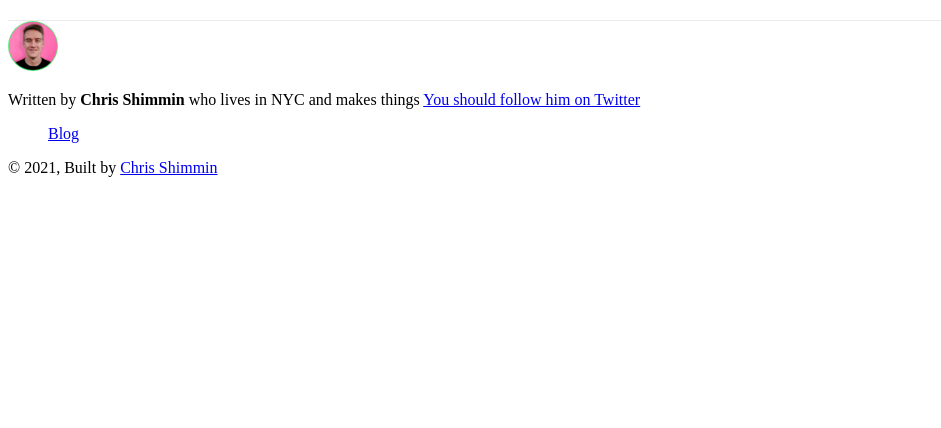
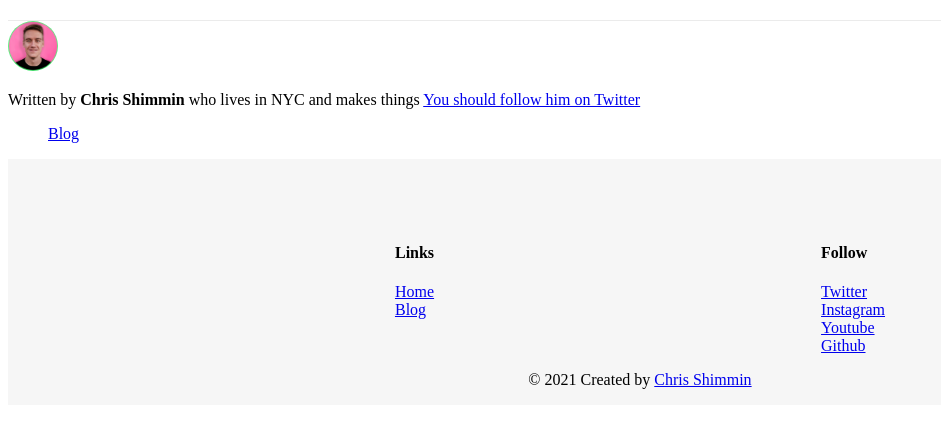
Before and after one commit to ShimmiChristo/shimmin-blog-starter, a Gatsby site: page / in a window 1280 px wide. Shown: the part 68-496 px from the top of the page, without its empty margins (0-941 px from the left). Built offline with nearby package versions, Linux system fonts and the light colour scheme; Gatsby itself is replaced by a stand-in of ours; some packages are replaced by stand-ins of ours.

Commit message:
added the footer

```diff
--- a/gatsby-config.js
+++ b/gatsby-config.js
@@ -4,32 +4,34 @@ module.exports = {
     author: {
       name: `Chris Shimmin`,
       summary: `who lives in NYC and makes things`,
+      website: `https://www.chrisshimmin.com`,
     },
     description: `A Gatsby starter for blogs`,
     siteUrl: `https://gatsby-starter-blog-demo.netlify.app/`,
-    headline: '',
-    description: '',
-    image: '',
-    video: '',
-    twitter: '',
-    name: '',
-    logo: '',
+    headline: ``,
+    description: ``,
+    image: ``,
+    video: ``,
+    twitter: ``,
+    name: ``,
+    logo: ``,
     social: {
-      twitter: `shimmiChristo`,
-      instagram: 'shimmiChristo',
-      youtube: ''
+      twitter: "shimmiChristo",
+      instagram: "shimmiChristo",
+      youtube: `shimdoggy`,
+      facebook: ``,
+      github: `shimmiChristo`
     },
     nav: [
       {
-        name: 'Home',
-        link: '/'
+        name: "Home",
+        link: "/",
       },
       {
-        name: 'Blog',
-        link: '/blog'
+        name: "Blog",
+        link: "/blog",
       },
     ],
-
   },
   plugins: [
     {
@@ -117,7 +119,7 @@ module.exports = {
       },
     },
     `gatsby-plugin-sitemap`,
-    `gatsby-plugin-fontawesome-css`
+    `gatsby-plugin-fontawesome-css`,
 
     // this (optional) plugin enables Progressive Web App + Offline functionality
     // To learn more, visit: https://gatsby.dev/offline
--- a/package.json
+++ b/package.json
@@ -9,6 +9,8 @@
   },
   "dependencies": {
     "@fortawesome/fontawesome-svg-core": "^1.2.34",
+    "@fortawesome/free-brands-svg-icons": "^5.15.2",
+    "@fortawesome/free-regular-svg-icons": "^5.15.2",
     "@fortawesome/free-solid-svg-icons": "^5.15.2",
     "@fortawesome/react-fontawesome": "^0.1.14",
     "@mdx-js/mdx": "^1.6.22",
--- /dev/null
+++ b/src/components/footer.js
@@ -0,0 +1,97 @@
+import React from "react"
+import { Link } from "gatsby"
+import { useSiteMetadata } from "../hooks/use-site-metadata"
+import PropTypes from "prop-types"
+import styled from "styled-components"
+
+const FooterContainer = styled.footer`
+  background-color: #f6f6f6;
+  padding: 2rem 0 1rem;
+`
+const FooterColumns = styled.div`
+  display: flex;
+  justify-content: space-evenly;
+  padding: 2rem 0 1rem;
+
+  @media (max-width: 767px) {
+    flex-direction: column;
+  }
+`
+const FooterColumn = styled.div`
+  display: flex;
+  flex-direction: column;
+  max-width: 300px;
+
+  @media (max-width: 767px) {
+    max-width: 100%;
+    padding: 0 2rem;
+    margin-bottom: 2rem;
+  }
+
+  & li {
+    list-style: none;
+  }
+`
+const FooterCopy = styled.div`
+  text-align: center;
+`
+
+function Footer() {
+  const { nav, social, author } = useSiteMetadata()
+
+  return (
+    <FooterContainer>
+      <FooterColumns className="footer__columns">
+        <FooterColumn>
+          <h4 className="footer__title">Links</h4>
+          {nav.map(column => (
+            <li className="footer__item">
+              <Link to={column.link}>{column.name}</Link>
+            </li>
+          ))}
+        </FooterColumn>
+        <FooterColumn>
+          <h4 className="footer__title">Follow</h4>
+          <li className="footer__item">
+            <a href={`https://twitter.com/${social?.twitter || ``}`}>
+              Twitter
+            </a>
+          </li>
+          <li className="footer__item">
+            <a href={`https://instagram.com/${social?.instagram || ``}`}>
+             Instagram
+            </a>
+          </li>
+          <li className="footer__item">
+            <a href={`https://youtube.com/${social?.youtube || ``}`}>
+              {" "}
+              Youtube
+            </a>
+          </li>
+          <li className="footer__item">
+            <a href={`https://github.com/${social?.github || ``}`}>
+              {" "}
+              Github
+            </a>
+          </li>
+        </FooterColumn>
+      </FooterColumns>
+      <FooterCopy>
+        © {new Date().getFullYear()}
+        {` `}
+        {` Created by `}
+        <Link to={author.website}>{author.name}</Link>
+      </FooterCopy>
+    </FooterContainer>
+  )
+}
+
+Footer.propTypes = {
+  title: PropTypes.string,
+}
+
+Footer.defaultProps = {
+  title: ``,
+}
+
+export default Footer
--- a/src/components/layout.js
+++ b/src/components/layout.js
@@ -1,35 +1,36 @@
 import React from "react"
 import { Link } from "gatsby"
 import Header from "./header"
+import Footer from "./footer"
 
 const Layout = ({ location, title, children }) => {
   const rootPath = `${__PATH_PREFIX__}/`
   const isRootPath = location.pathname === rootPath
-  let header
+  // let header
 
-  if (isRootPath) {
-    header = (
-      <h1 className="main-heading">
-        <Link to="/">{title}</Link>
-      </h1>
-    )
-  } else {
-    header = (
-      <Link className="header-link-home" to="/">
-        {title}
-      </Link>
-    )
-  }
+  // if (isRootPath) {
+  //   header = (
+  //     <h1 className="main-heading">
+  //       <Link to="/">{title}</Link>
+  //     </h1>
+  //   )
+  // } else {
+  //   header = (
+  //     <Link className="header-link-home" to="/">
+  //       {title}
+  //     </Link>
+  //   )
+  // }
 
   return (
-    <div className="global-wrapper" data-is-root-path={isRootPath}>
+    <div data-is-root-path={isRootPath}>
       <Header></Header>
-      <main>{children}</main>
-      <footer>
+      <main className="global-wrapper">{children}</main>
+      <Footer>
         © {new Date().getFullYear()}, Built by
         {` `}
         <a href="https://www.chrisshimmin.com">Chris Shimmin</a>
-      </footer>
+      </Footer>
     </div>
   )
 }
--- a/src/hooks/use-site-metadata.js
+++ b/src/hooks/use-site-metadata.js
@@ -7,6 +7,17 @@ export const useSiteMetadata = () => {
           id
           siteMetadata {
             title
+            author {
+              name
+              website
+            }
+            social {
+              twitter
+              instagram
+              youtube
+              facebook
+              github
+            }
             nav {
               name
               link
```
Also changed, not shown: 1 other file.
